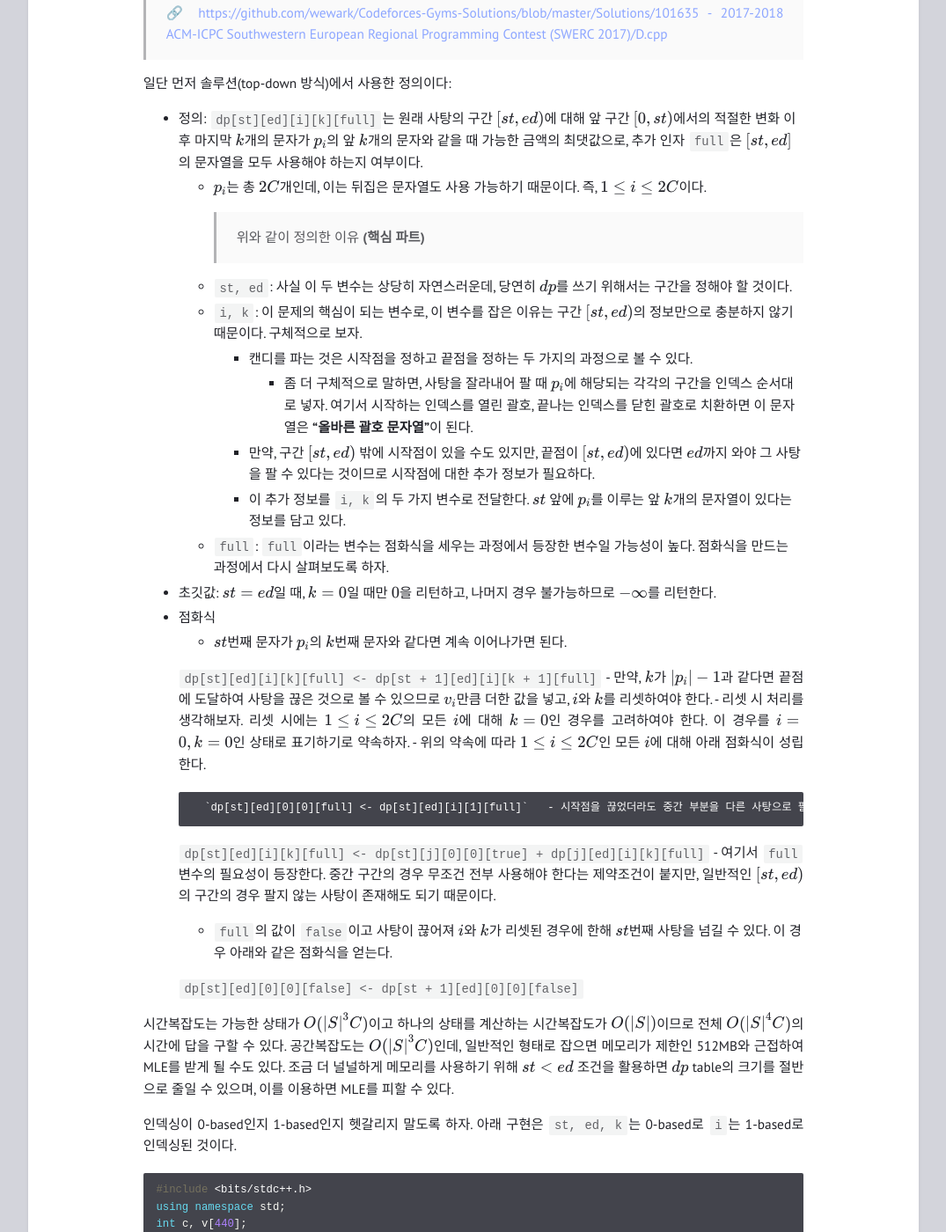
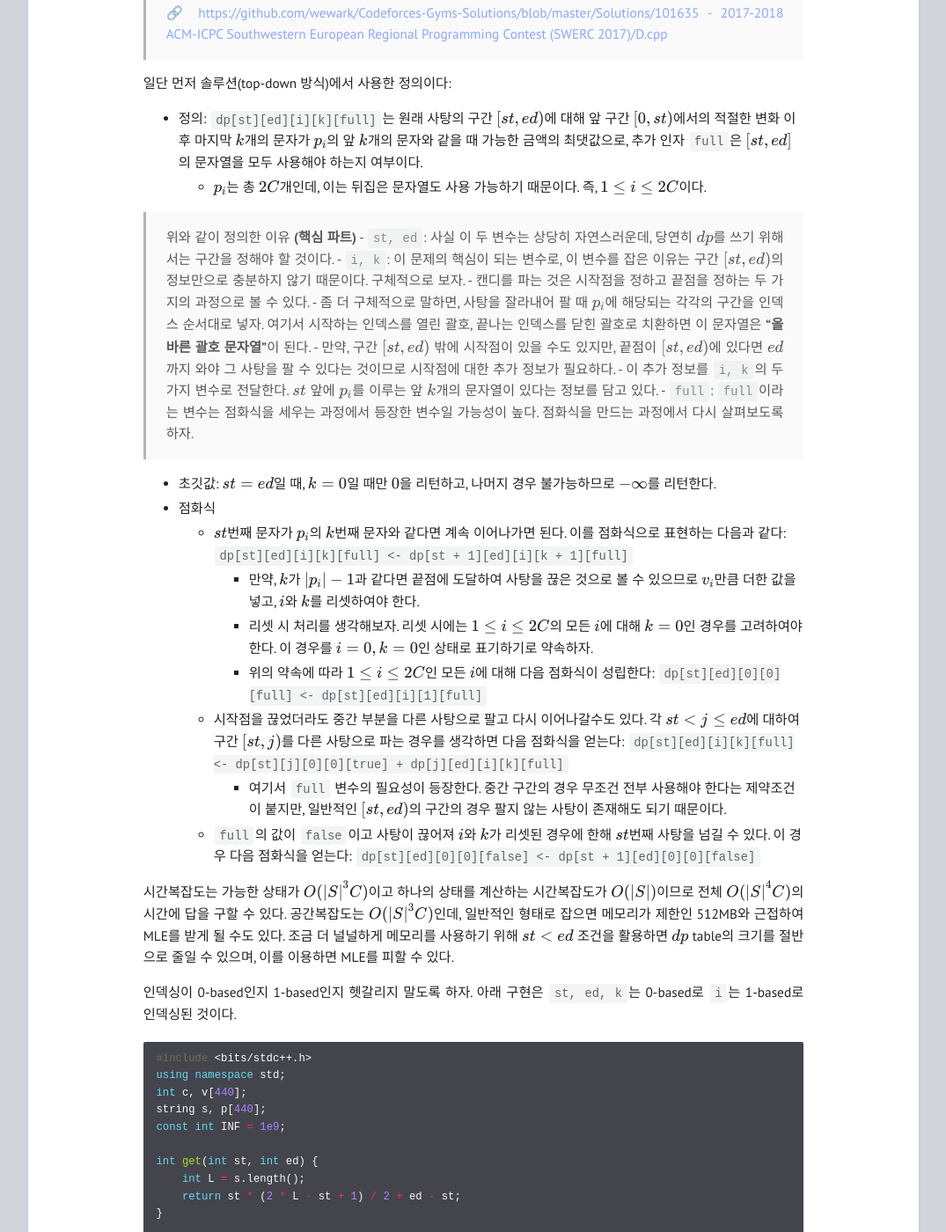
Before and after one commit to mathrabbit1028/mathrabbit1028.github.io, a Jekyll site: the page built from _posts/2023-07-19-Problem-Solving-19850-15413.md, in a window 1280 px wide and 1400 px high, scrolled down 4842 px. Shown: the whole window at 88% size, without its empty margins (102-1177 px from the left). Built offline with Jekyll 4.4.1, drawn with Linux system fonts in a browser that asks for light colours; some web fonts are replaced.

Commit message:
2023-07-19 PS

```diff
--- a/_posts/2023-07-19-Problem-Solving-19850-15413.md
+++ b/_posts/2023-07-19-Problem-Solving-19850-15413.md
@@ -203,6 +203,8 @@
 
 - 정의: `dp[st][ed][i][k][full]`는 원래 사탕의 구간 $$[st, ed)$$에 대해 앞 구간 $$[0, st)$$에서의 적절한 변화 이후 마지막 $$k$$개의 문자가 $$p_i$$의 앞 $$k$$개의 문자와 같을 때 가능한 금액의 최댓값으로, 추가 인자 `full`은 $$[st, ed]$$의 문자열을 모두 사용해야 하는지 여부이다.
     - $$p_i$$는 총 $$2C$$개인데, 이는 뒤집은 문자열도 사용 가능하기 때문이다. 즉, $$1≤i≤2C$$이다.
+
+
 > 위와 같이 정의한 이유 **(핵심 파트)**
     - `st, ed`: 사실 이 두 변수는 상당히 자연스러운데, 당연히 $$dp$$를 쓰기 위해서는 구간을 정해야 할 것이다.
     - `i, k`: 이 문제의 핵심이 되는 변수로, 이 변수를 잡은 이유는 구간 $$[st, ed)$$의 정보만으로 충분하지 않기 때문이다. 구체적으로 보자.
@@ -211,22 +213,20 @@
         - 만약, 구간 $$[st, ed)$$ 밖에 시작점이 있을 수도 있지만, 끝점이 $$[st, ed)$$에 있다면 $$ed$$까지 와야 그 사탕을 팔 수 있다는 것이므로 시작점에 대한 추가 정보가 필요하다.
         - 이 추가 정보를 `i, k`의 두 가지 변수로 전달한다. $$st$$ 앞에 $$p_i$$를 이루는 앞 $$k$$개의 문자열이 있다는 정보를 담고 있다.
     - `full`: `full`이라는 변수는 점화식을 세우는 과정에서 등장한 변수일 가능성이 높다. 점화식을 만드는 과정에서 다시 살펴보도록 하자.
+
+
 - 초깃값: $$st=ed$$일 때, $$k=0$$일 때만 $$0$$을 리턴하고, 나머지 경우 불가능하므로 $$-\infty$$를 리턴한다.
 - 점화식
-    - $$st$$번째 문자가 $$p_i$$의 $$k$$번째 문자와 같다면 계속 이어나가면 된다.
-
+    - $$st$$번째 문자가 $$p_i$$의 $$k$$번째 문자와 같다면 계속 이어나가면 된다. 이를 점화식으로 표현하는 다음과 같다:
     `dp[st][ed][i][k][full] <- dp[st + 1][ed][i][k + 1][full]`
         - 만약, $$k$$가 $$\vert p_i \vert - 1$$과 같다면 끝점에 도달하여 사탕을 끊은 것으로 볼 수 있으므로 $$v_i$$만큼 더한 값을 넣고, $$i$$와 $$k$$를 리셋하여야 한다.
         - 리셋 시 처리를 생각해보자. 리셋 시에는 $$1≤i≤2C$$의 모든 $$i$$에 대해 $$k=0$$인 경우를 고려하여야 한다. 이 경우를 $$i=0, k=0$$인 상태로 표기하기로 약속하자.
-        - 위의 약속에 따라 $$1≤i≤2C$$인 모든 $$i$$에 대해 아래 점화식이 성립한다.
-
+        - 위의 약속에 따라 $$1≤i≤2C$$인 모든 $$i$$에 대해 다음 점화식이 성립한다:
         `dp[st][ed][0][0][full] <- dp[st][ed][i][1][full]`
-    - 시작점을 끊었더라도 중간 부분을 다른 사탕으로 팔고 다시 이어나갈수도 있다. 각 $$st<j\leq ed$$에 대하여 구간 $$[st, j)$$를 다른 사탕으로 파는 경우를 생각하면 아래와 같은 점화식을 얻는다.
-
+    - 시작점을 끊었더라도 중간 부분을 다른 사탕으로 팔고 다시 이어나갈수도 있다. 각 $$st<j\leq ed$$에 대하여 구간 $$[st, j)$$를 다른 사탕으로 파는 경우를 생각하면 다음 점화식을 얻는다:
     `dp[st][ed][i][k][full] <- dp[st][j][0][0][true] + dp[j][ed][i][k][full]`
         - 여기서 `full` 변수의 필요성이 등장한다. 중간 구간의 경우 무조건 전부 사용해야 한다는 제약조건이 붙지만, 일반적인 $$[st, ed)$$의 구간의 경우 팔지 않는 사탕이 존재해도 되기 때문이다.
-    - `full`의 값이 `false`이고 사탕이 끊어져 $$i$$와 $$k$$가 리셋된 경우에 한해 $$st$$번째 사탕을 넘길 수 있다. 이 경우 아래와 같은 점화식을 얻는다.
-
+    - `full`의 값이 `false`이고 사탕이 끊어져 $$i$$와 $$k$$가 리셋된 경우에 한해 $$st$$번째 사탕을 넘길 수 있다. 이 경우 다음 점화식을 얻는다:
     `dp[st][ed][0][0][false] <- dp[st + 1][ed][0][0][false]`
 
 시간복잡도는 가능한 상태가 $$O({\vert S \vert}^3C)$$이고 하나의 상태를 계산하는 시간복잡도가 $$O(\vert S \vert)$$이므로 전체 $$O({\vert S \vert}^4C)$$의 시간에 답을 구할 수 있다. 공간복잡도는 $$O({\vert S \vert}^3C)$$인데, 일반적인 형태로 잡으면 메모리가 제한인 512MB와 근접하여 MLE를 받게 될 수도 있다. 조금 더 널널하게 메모리를 사용하기 위해 $$st<ed$$ 조건을 활용하면 $$dp$$ table의 크기를 절반으로 줄일 수 있으며, 이를 이용하면 MLE를 피할 수 있다.
```
